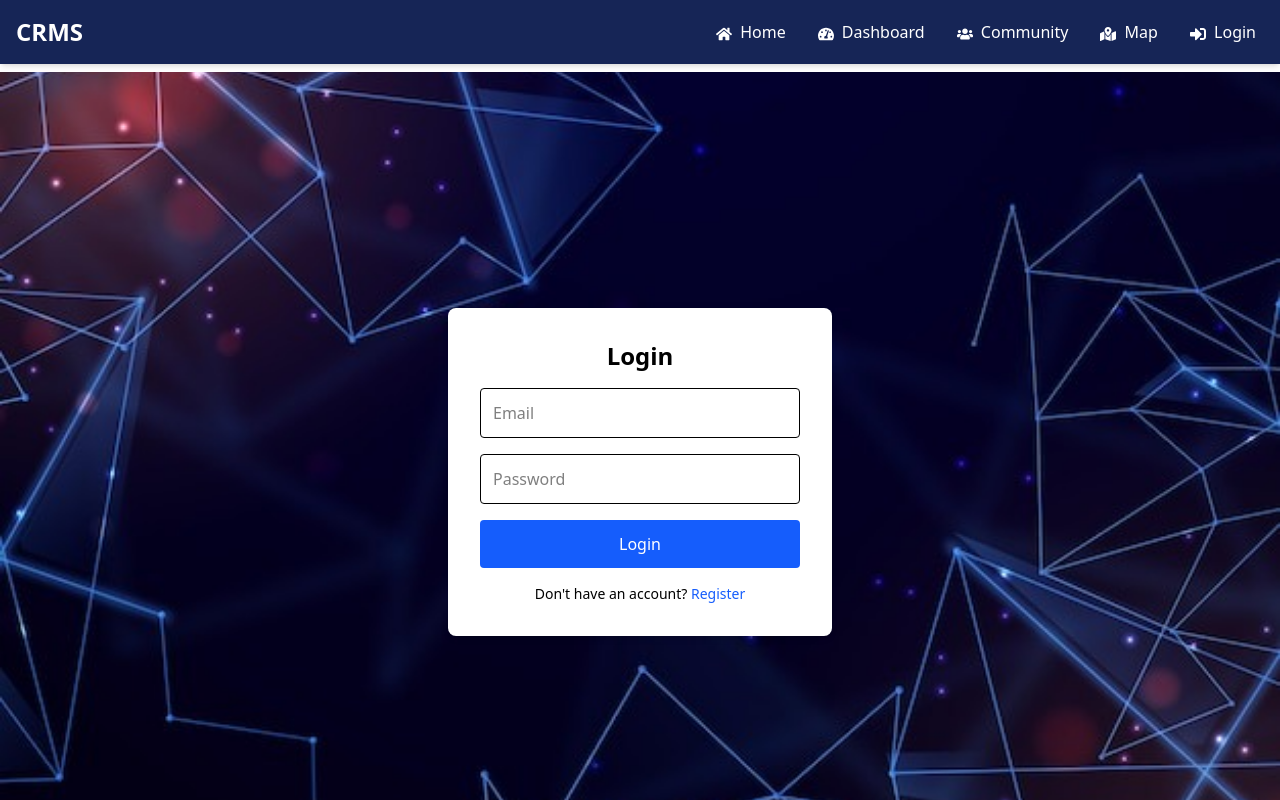
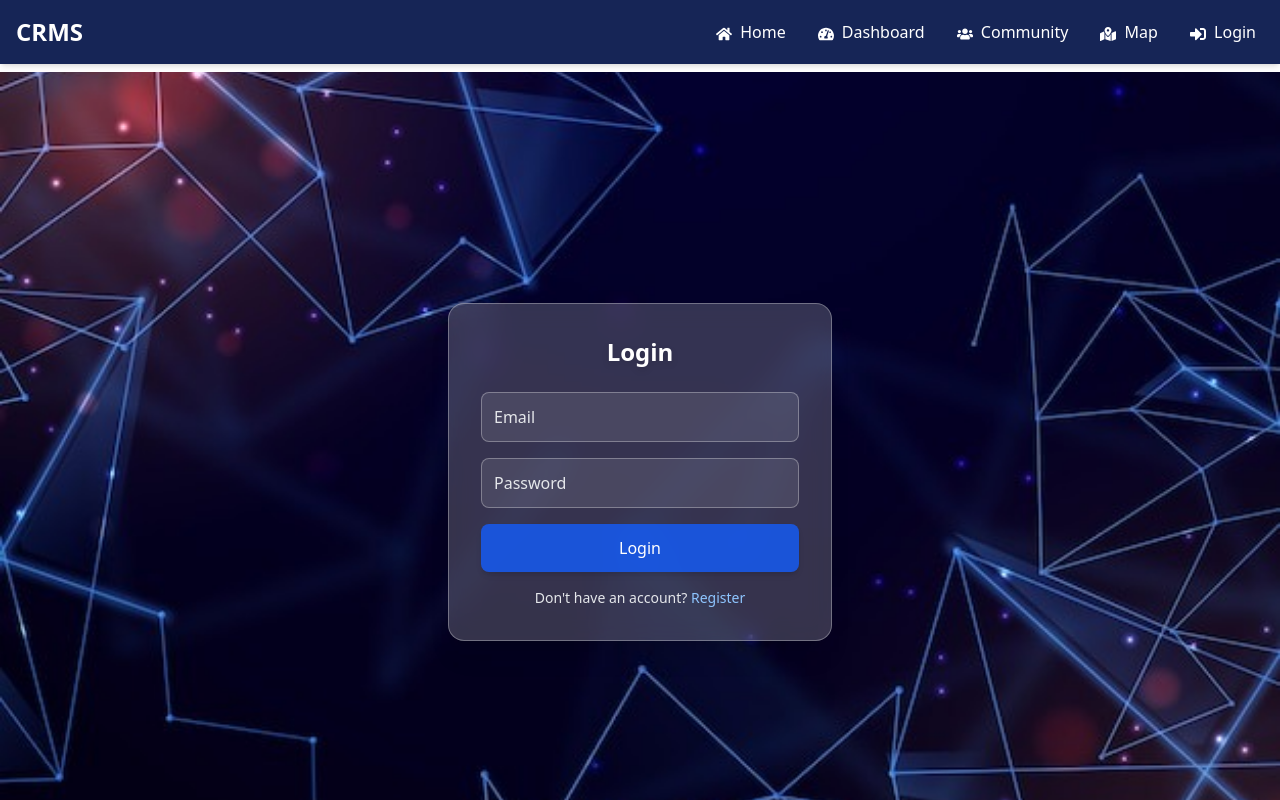
Before and after one commit to saadii007/Modern-Crime-Report-System, a React (Vite) app: page /login in a window 1280 px wide. Shown: the top 800 px of the page. Built offline with nearby package versions, Linux system fonts and the light colour scheme.

Commit message:
Update Login.jsx

```diff
--- a/src/pages/Login.jsx
+++ b/src/pages/Login.jsx
@@ -25,30 +25,42 @@ function Login() {
       className="flex items-center justify-center h-screen bg-cover bg-center"
       style={{ backgroundImage: "url('/form-bg.jpg')" }}
     >
-      <div className="bg-white bg-opacity-80 p-8 rounded-lg shadow-md max-w-sm w-full">
-        <h2 className="text-2xl font-bold text-center mb-4">Login</h2>
-        {error && <p className="text-red-500 text-center mb-2">{error}</p>}
+      <div className="bg-white/20 backdrop-blur-md p-8 rounded-2xl shadow-xl max-w-sm w-full border border-white/30">
+        <h2 className="text-2xl font-bold text-center mb-6 text-white drop-shadow-md">
+          Login
+        </h2>
+        {error && (
+          <p className="text-red-400 text-center mb-3 font-medium">{error}</p>
+        )}
         <form className="space-y-4" onSubmit={handleLogin}>
           <input
             type="email"
-            className="w-full p-3 border rounded"
+            className="w-full p-3 rounded-lg border border-white/30 bg-white/10 text-white placeholder-gray-200 focus:outline-none focus:ring-2 focus:ring-blue-400 transition"
             placeholder="Email"
             value={email}
             onChange={(e) => setEmail(e.target.value)}
           />
           <input
             type="password"
-            className="w-full p-3 border rounded"
+            className="w-full p-3 rounded-lg border border-white/30 bg-white/10 text-white placeholder-gray-200 focus:outline-none focus:ring-2 focus:ring-blue-400 transition"
             placeholder="Password"
             value={password}
             onChange={(e) => setPassword(e.target.value)}
           />
-          <button className="w-full bg-blue-600 text-white py-3 rounded hover:bg-blue-700 transition">
+          <button
+            className="w-full bg-blue-600/80 text-white py-3 rounded-lg hover:bg-blue-700/90 hover:scale-[1.02] transition duration-300 shadow-md"
+          >
             Login
           </button>
         </form>
-        <p className="mt-4 text-center text-sm">
-          Don't have an account? <Link to="/register" className="text-blue-600 hover:underline">Register</Link>
+        <p className="mt-4 text-center text-sm text-gray-200">
+          Don't have an account?{" "}
+          <Link
+            to="/register"
+            className="text-blue-300 hover:text-blue-400 hover:underline transition"
+          >
+            Register
+          </Link>
         </p>
       </div>
     </div>
```
